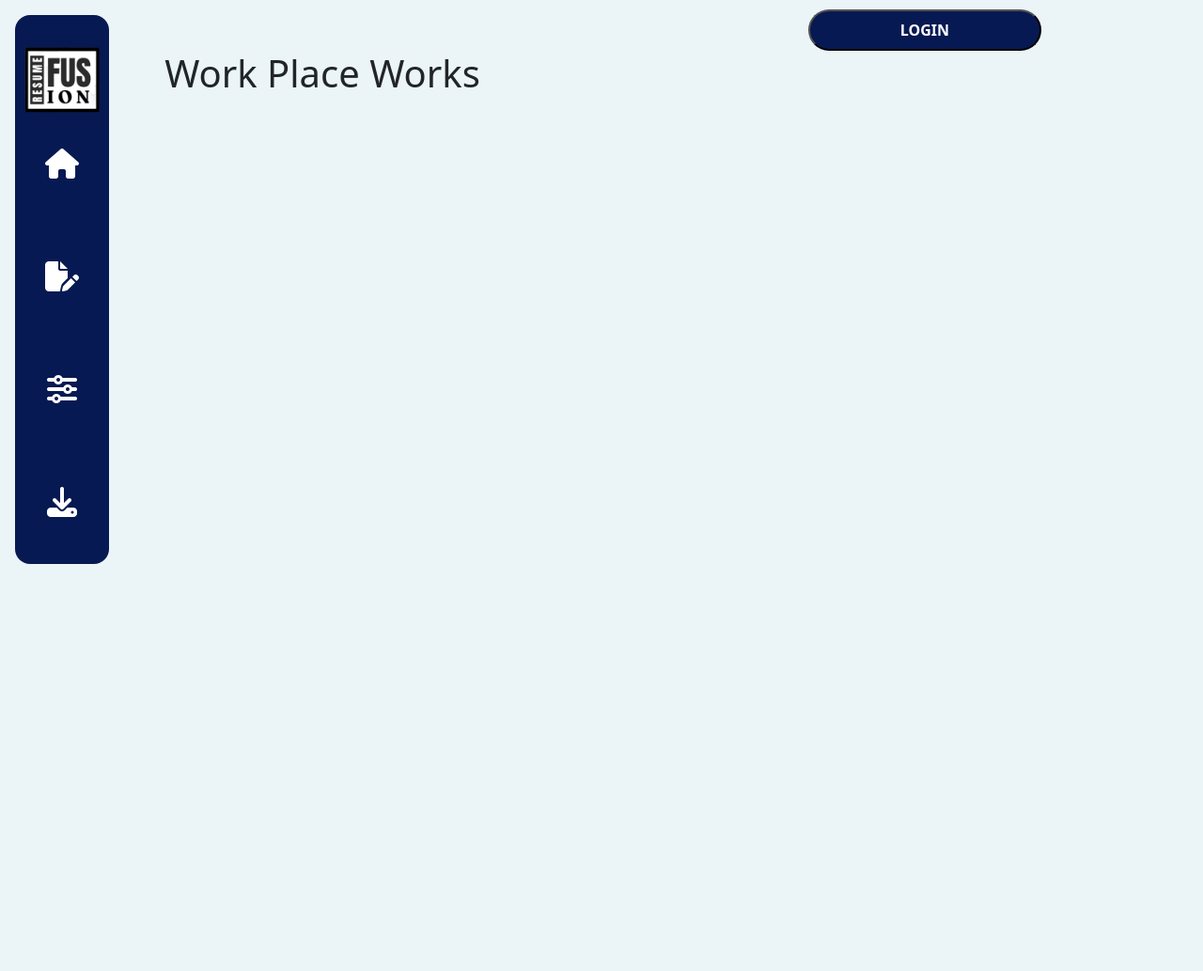
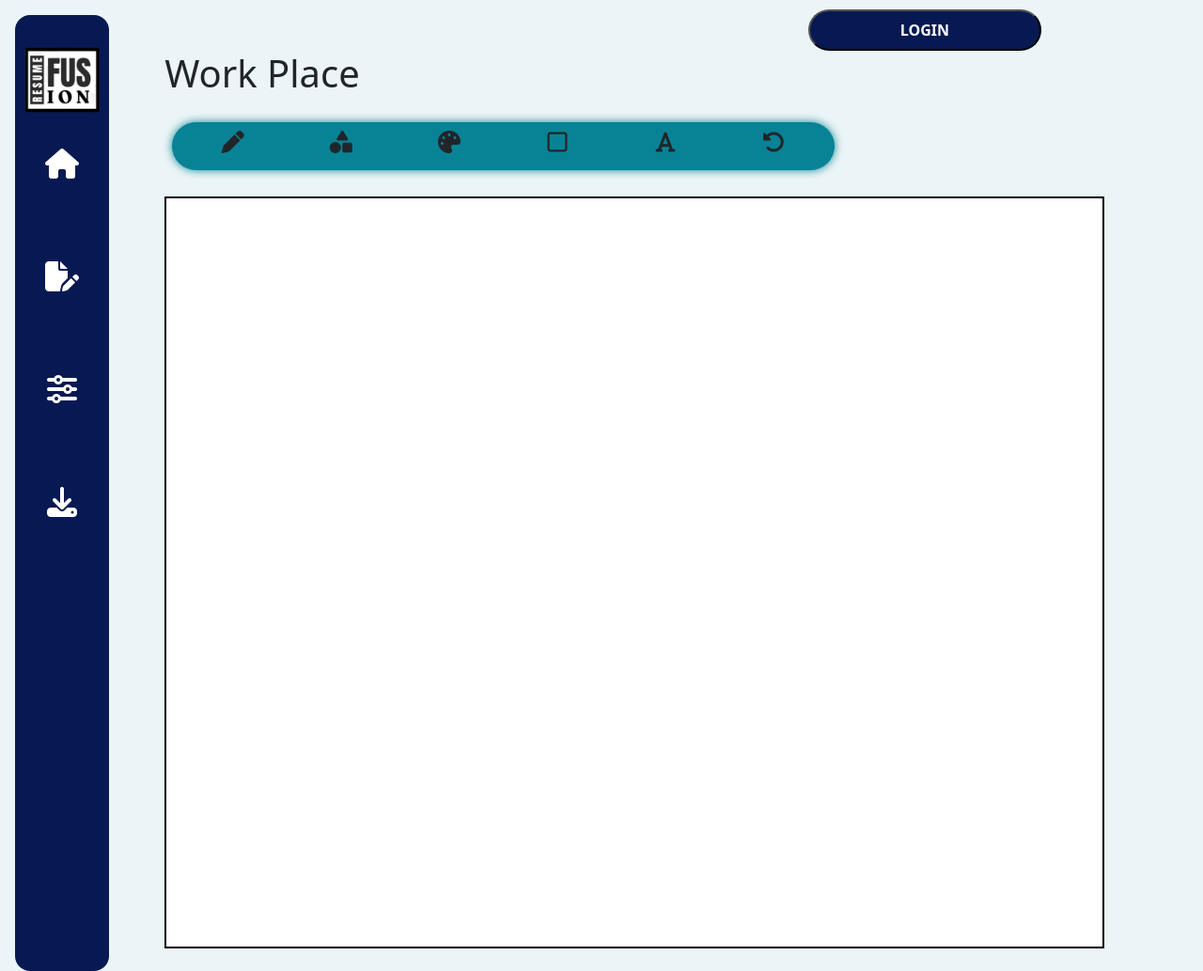
Before and after one commit to Harisrin2206/collab, a Django app: page /design/ in a window 1280 px wide. Shown: the whole page at 94% size. Before the commit the page ends 600 px from the top, so only its background shows below. Run offline with Django 5.2, Linux system fonts and the light colour scheme; some libraries are stand-ins or nearby versions.

Commit message:
Hari Gokul Srinivasan

```diff
--- a/resume_fusion/builder/static/style.css
+++ b/resume_fusion/builder/static/style.css
@@ -62,3 +62,18 @@ body{
   font-weight: bolder;
   color: #071952;
 }
+.nav1{
+  background-color: #088395;
+  padding: 7px;
+  box-shadow: 0 0 10px #088395;
+  border-radius: 90px;
+
+}
+.paper{
+  height: 800px;
+  width: 1000px;
+  background-color: rgb(255, 255, 255);
+  border: 2px solid black;
+  margin-left: auto;
+  margin-right: auto;
+}
--- a/resume_fusion/builder/templates/builder/customize.html
+++ b/resume_fusion/builder/templates/builder/customize.html
@@ -1,7 +1,42 @@
 {% extends 'builder/base.html' %}
 {% load static %}
 {% block title %}Customize{% endblock %}
+{% block content %}
+<h1>Work Place</h1>
+<section>
+<h1>
+    <div class="container-fluid text-center" style="padding: 20px;">
 
-{% block content %}
-<h1>Work Place  Works</h1>
+        <div class="row nav1">
+            <div id="pen" class="col">
+            <h4><i class="fa-solid fa-pen"></i></h4>
+            </div>
+            <div id="pen" class="col">
+            <h4><i class="fa-solid fa-shapes"></i></h4>
+            </div>
+            <div id="pen" class="col">
+            <h4><i class="fa-solid fa-palette"></i></h4>
+            </div>
+            <div id="pen" class="col">
+            <h4><i class="fa-regular fa-square"></i></h4>
+            </div>
+            <div id="pen" class="col">
+            <h4><i class="fa-solid fa-font"></i></h4>
+            </div>
+            <div id="pen" class="col">
+            <h4><i class="fa-solid fa-rotate-left"></i></h4>
+            </div>
+        </div>
+
+
+    </div>
+</h1>
+</section>
+<main>
+<div class="paper">
+
+</div><br>
+</main>
+</body>
+
 {% endblock %}
```
